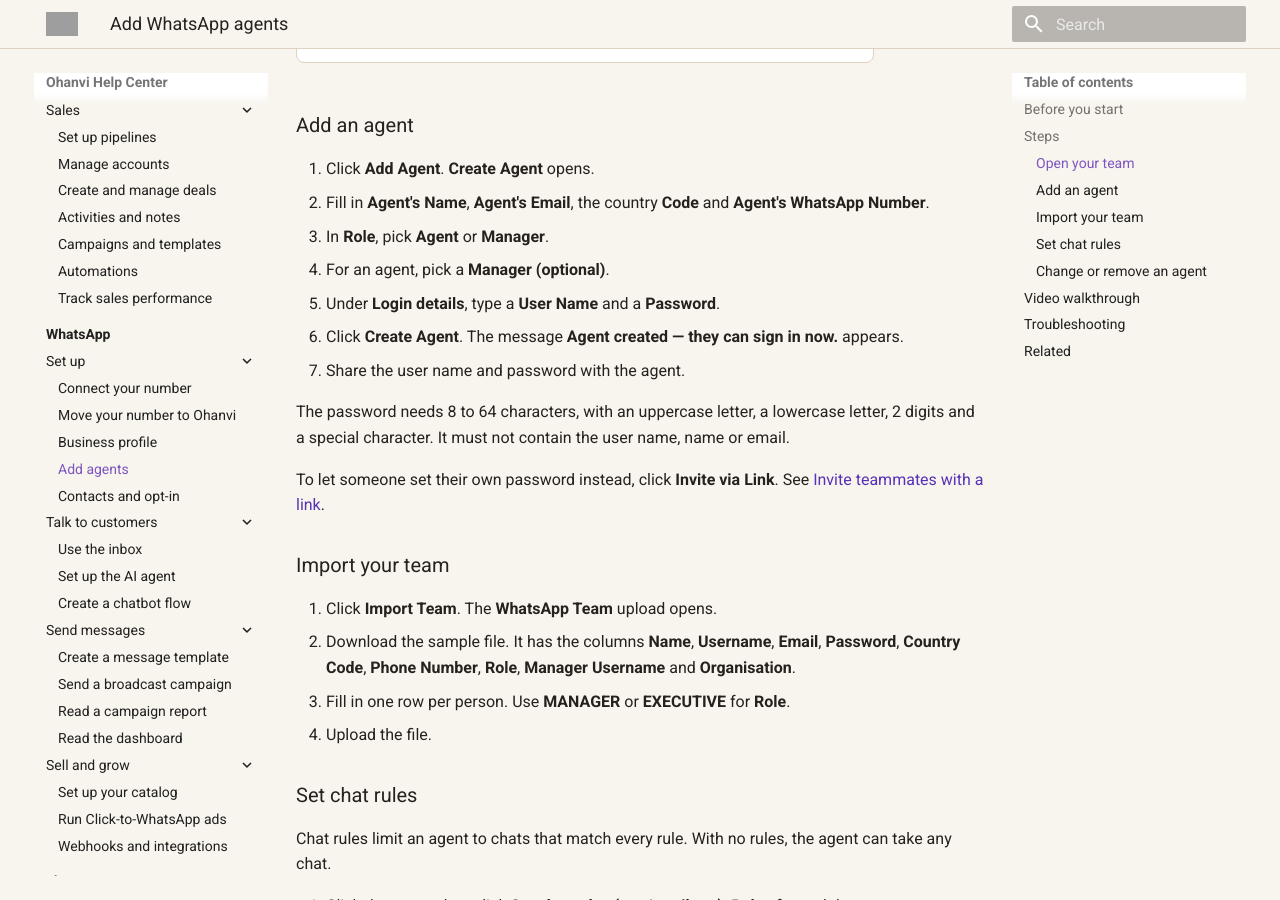
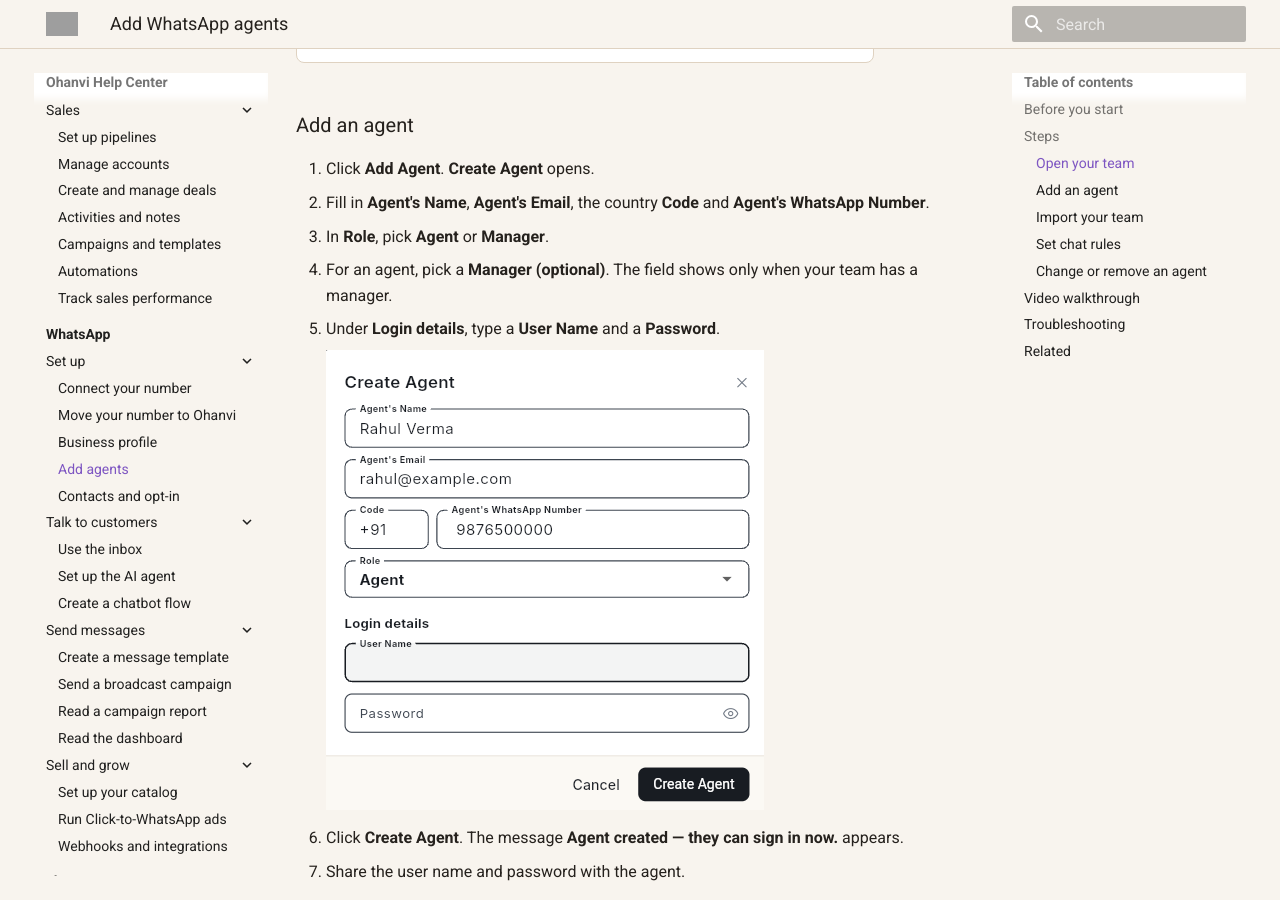
Before and after one commit to Ohanvi/ohanvi.github.io, an MkDocs documentation site: the page built from docs/whatsapp/add-whatsapp-agents.md, in a window 1280 px wide and 900 px high, scrolled down 1250 px. Built offline with MkDocs 1.6.1 and Material for MkDocs 9.7.7, drawn with Linux system fonts in a browser that asks for light colours; some of the changed text lies outside the part shown; grey boxes are pictures that could not be loaded.

Commit message:
docs(whatsapp): Create Agent form shot; Manager field is conditional
The Manager (optional) field only appears when the team has someone who
can manage (seen on app.ohanvi.com 27 Sep; the form lists SUPER_ADMIN
and MANAGER users).

Co-Authored-By: Claude Opus 5.5 (1M context) <noreply@anthropic.com>

```diff
--- a/docs/whatsapp/add-whatsapp-agents.md
+++ b/docs/whatsapp/add-whatsapp-agents.md
@@ -34,8 +34,11 @@ There are 2 roles:
 1. Click **Add Agent**. **Create Agent** opens.
 2. Fill in **Agent's Name**, **Agent's Email**, the country **Code** and **Agent's WhatsApp Number**.
 3. In **Role**, pick **Agent** or **Manager**.
-4. For an agent, pick a **Manager (optional)**.
+4. For an agent, pick a **Manager (optional)**. The field shows only when your team has a manager.
 5. Under **Login details**, type a **User Name** and a **Password**.
+
+    ![Create Agent form with Agent's Name, Email, Code, WhatsApp Number, Role and Login details](../assets/screenshots/whatsapp-agents-2-create-agent.png)
+
 6. Click **Create Agent**. The message **Agent created — they can sign in now.** appears.
 7. Share the user name and password with the agent.
 
```
Also changed, not shown: other parts of docs/whatsapp/add-whatsapp-agents.md (+0 -1 lines), docs/assets/screenshots/whatsapp-agents-2-create-agent.png (added).
